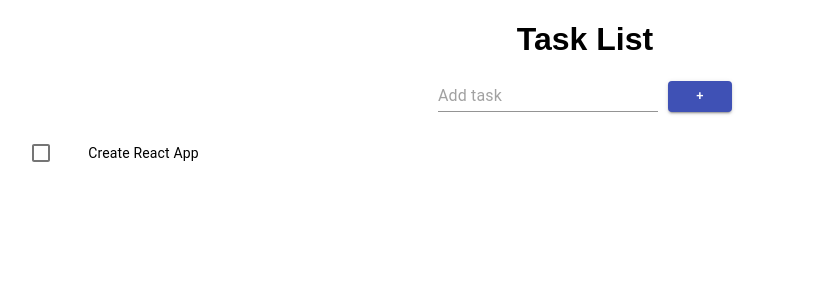
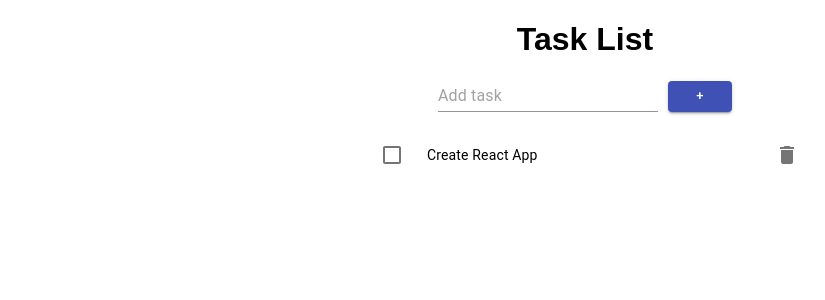
Before and after one commit to vkpro/ToDoList, a React (Create React App) app: page / in a window 1280 px wide. Shown: the top 300 px of the page, without its empty margins (55-880 px from the left). Built offline with nearby package versions, Linux system fonts and the light colour scheme.

Commit message:
Add delete icon

```diff
--- a/package.json
+++ b/package.json
@@ -6,6 +6,7 @@
   "main": "src/index.tsx",
   "dependencies": {
     "@material-ui/core": "4.11.0",
+    "@material-ui/icons": "4.9.1",
     "react": "^16.12.0",
     "react-dom": "^16.12.0",
     "react-scripts": "3.3.0"
--- a/src/AddTask.tsx
+++ b/src/AddTask.tsx
@@ -18,11 +18,11 @@ const AddTask: React.FC<{ handleAddTask: any }> = ({ handleAddTask }) => {
   const classes = useStyles();
   const [taskName, setTaskName] = useState("");
 
-  const handleTaskChange = (e: any) => {
+  const handleTaskChange = (e: React.ChangeEvent<HTMLInputElement>): void => {
     setTaskName(e.target.value);
   };
 
-  const handleSubmit = (e: any) => {
+  const handleSubmit = (e: React.FormEvent<HTMLFormElement>): void => {
     e.preventDefault();
     handleAddTask(taskName);
     setTaskName("");
--- a/src/TasksList.tsx
+++ b/src/TasksList.tsx
@@ -1,18 +1,26 @@
 import React from "react";
 import { createStyles, makeStyles, Theme } from "@material-ui/core/styles";
+import Checkbox from "@material-ui/core/Checkbox";
+import DeleteIcon from "@material-ui/icons/Delete";
+import IconButton from "@material-ui/core/IconButton";
 import List from "@material-ui/core/List";
 import ListItem from "@material-ui/core/ListItem";
 import ListItemIcon from "@material-ui/core/ListItemIcon";
 import ListItemText from "@material-ui/core/ListItemText";
-import Checkbox from "@material-ui/core/Checkbox";
+import ListItemSecondaryAction from "@material-ui/core/ListItemSecondaryAction";
 
 const useStyles = makeStyles((theme: Theme) =>
   createStyles({
     root: {
-      marginLeft: "5%",
+      marginTop: "10px",
+      marginLeft: "auto",
+      marginRight: "auto",
       width: "100%",
-      maxWidth: 360,
+      maxWidth: 460,
       backgroundColor: theme.palette.background.paper
+    },
+    completedTask: {
+      textDecoration: "line-through"
     }
   })
 );
@@ -53,14 +61,27 @@ const TasksList: React.FC<TasksListProps> = ({ tasks }) => {
           >
             <ListItemIcon>
               <Checkbox
-                edge="start"
                 checked={checked.indexOf(value) !== -1}
                 tabIndex={-1}
                 disableRipple
                 inputProps={{ "aria-labelledby": labelId }}
+                color="primary"
               />
             </ListItemIcon>
-            <ListItemText id={labelId} primary={value} />
+            <ListItemText
+              id={labelId}
+              primary={value}
+              style={
+                checked.indexOf(value) !== -1
+                  ? { textDecoration: "line-through" }
+                  : { textDecoration: "none" }
+              }
+            />
+            <ListItemSecondaryAction>
+              <IconButton edge="end" aria-label="delete">
+                <DeleteIcon />
+              </IconButton>
+            </ListItemSecondaryAction>
           </ListItem>
         );
       })}
```
